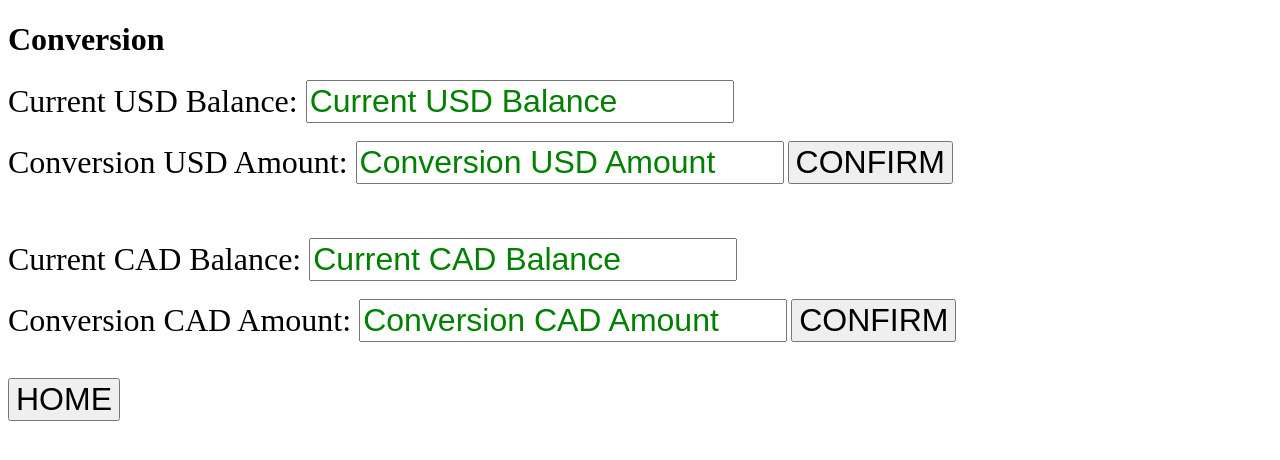
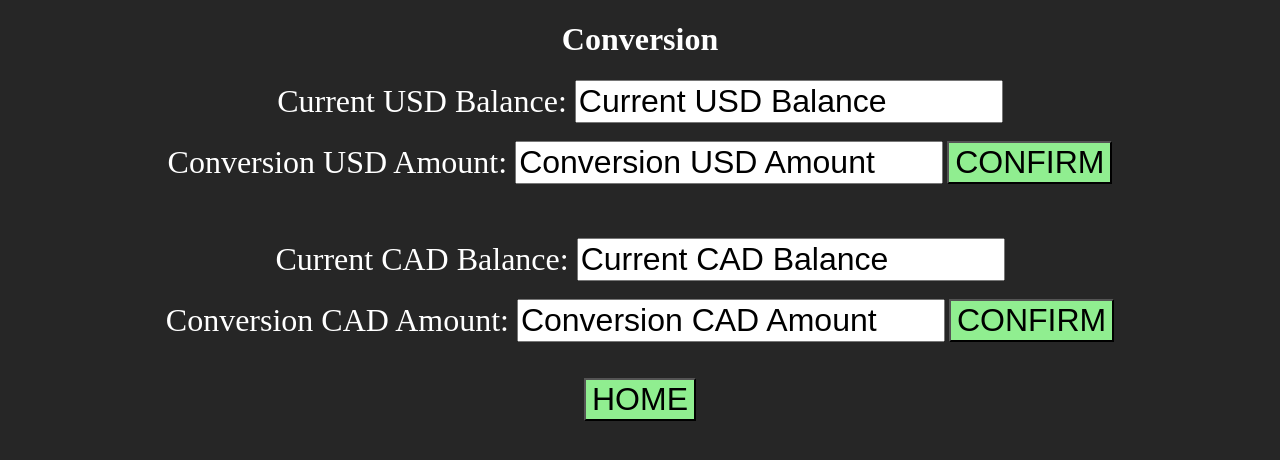
Before and after one commit to Endritz/CSI-3450, a Django app: page /conversion/ in a window 1280 px wide. Shown: the top 460 px of the page. Run offline with Django 3.2, Linux system fonts and the light colour scheme.

Commit message:
html changes

```diff
--- a/classicmodels/templates/classicmodels/conversion.html
+++ b/classicmodels/templates/classicmodels/conversion.html
@@ -1,46 +1,56 @@
 <!DOCTYPE html>
-<html>
+<html style="background-color: #262626">
+
 <head>
     <title>Conversion</title>
 </head>
+
 <body>
 
-<h1>Conversion</h1>
+    <h1 style="color: white; text-align: center;">Conversion</h1>
 
     <style>
-    input, label, button{
+        input,
+        label,
+        button {
             font-size: xx-large;
         }
-    input{
-        color: green;
+
+        input {
+            color: black;
         }
+
+
     </style>
 
+    <div style = "text-align: center;">
     <form>
-  <label>Current USD Balance: </label>
+        <label style="color: white;">Current USD Balance: </label>
         <input readonly type="text" value="Current USD Balance">
         <br>
         <br>
-  <label>Conversion USD Amount: </label>
+        <label style="color: white;">Conversion USD Amount: </label>
         <input type="text" value="Conversion USD Amount">
-  <button type="button" onclick="alert('USD TransactionID')">CONFIRM</button>
+        <button type="button" onclick="alert('USD TransactionID')" style = "background-color: lightgreen;">CONFIRM</button>
         <br>
         <br>
         <br>
         <br>
-  <label>Current CAD Balance: </label>
+        <label style="color: white;">Current CAD Balance: </label>
         <input readonly type="text" value="Current CAD Balance">
         <br>
         <br>
-  <label>Conversion CAD Amount: </label>
+        <label style="color: white;">Conversion CAD Amount: </label>
         <input type="text" value="Conversion CAD Amount">
-  <button type="button" onclick="alert('CAD TransactionID')">CONFIRM</button>
+        <button type="button" onclick="alert('CAD TransactionID')" style = "background-color: lightgreen;">CONFIRM</button>
         <br>
         <br>
         <br>
     </form>
+    <a href={% url 'homepage' %}><button style = "background-color: lightgreen;">HOME</button></a>
+    </div>
 
-  <a href={% url 'homepage' %}><button>HOME</button></a>
 
 </body>
+
 </html>
```
Also changed, not shown: classicmodels/templates/classicmodels/deposit.html (+15 -10 lines), classicmodels/templates/classicmodels/details.html (+9 -10 lines). Lines whose indentation alone changed are shown as unchanged.
